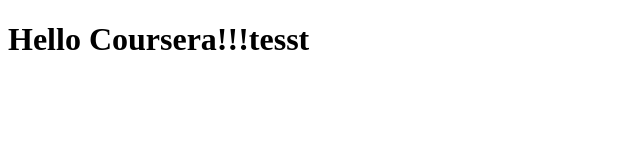
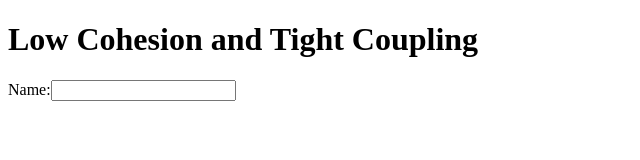
Before and after one commit to Sushma0308/Module1.test, a plain HTML site: page index.html in a window 1280 px wide. Shown: the whole page, without its empty margins (0-640 px from the left). Drawn offline with Linux system fonts and the light colour scheme.

Commit message:
First Web File

```diff
--- a/index.html
+++ b/index.html
@@ -5,6 +5,12 @@
     <title>Hello Coursera</title>
   </head>
   <body>
-    <h1>Hello Coursera!!!tesst</h1>
+    <h1>Low Cohesion and Tight Coupling</h1>
+    <div id="nameCalculator">
+      <div>
+        Name:<input type="text" id="name">
+      </div>
+      <div id="output"></div>
+    </div>
   </body>
 </html>
```
